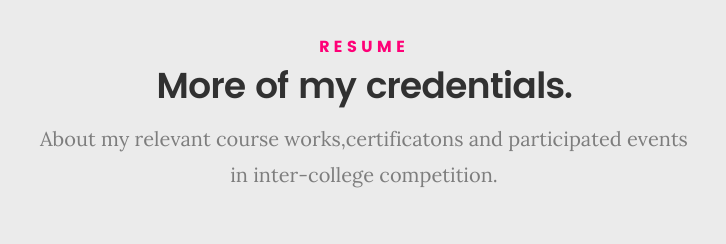
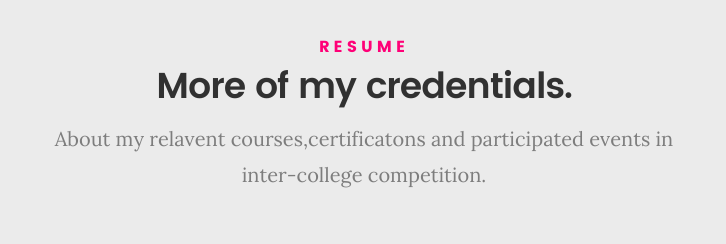
Before and after one commit to Manoritha/manoritha.github.io, a plain HTML site: page index.html in a window 1280 px wide. Shown: the part 1860-2104 px from the top of the page, 276-1002 px from the left. Drawn offline with Linux system fonts and the light colour scheme; files whose address does not match are found by name.

Commit message:
My commit changes

```diff
--- a/index.html
+++ b/index.html
@@ -181,7 +181,7 @@
    			<h5>Resume</h5>
    			<h1>More of my credentials.</h1>
 
-   			<p class="lead">About my relevant course works,certificatons and participated events in inter-college competition.</p>
+   			<p class="lead">About my relavent courses,certificatons and participated events in inter-college competition.</p>
 
    		</div>
    	</div> <!-- /section-intro-->
```
